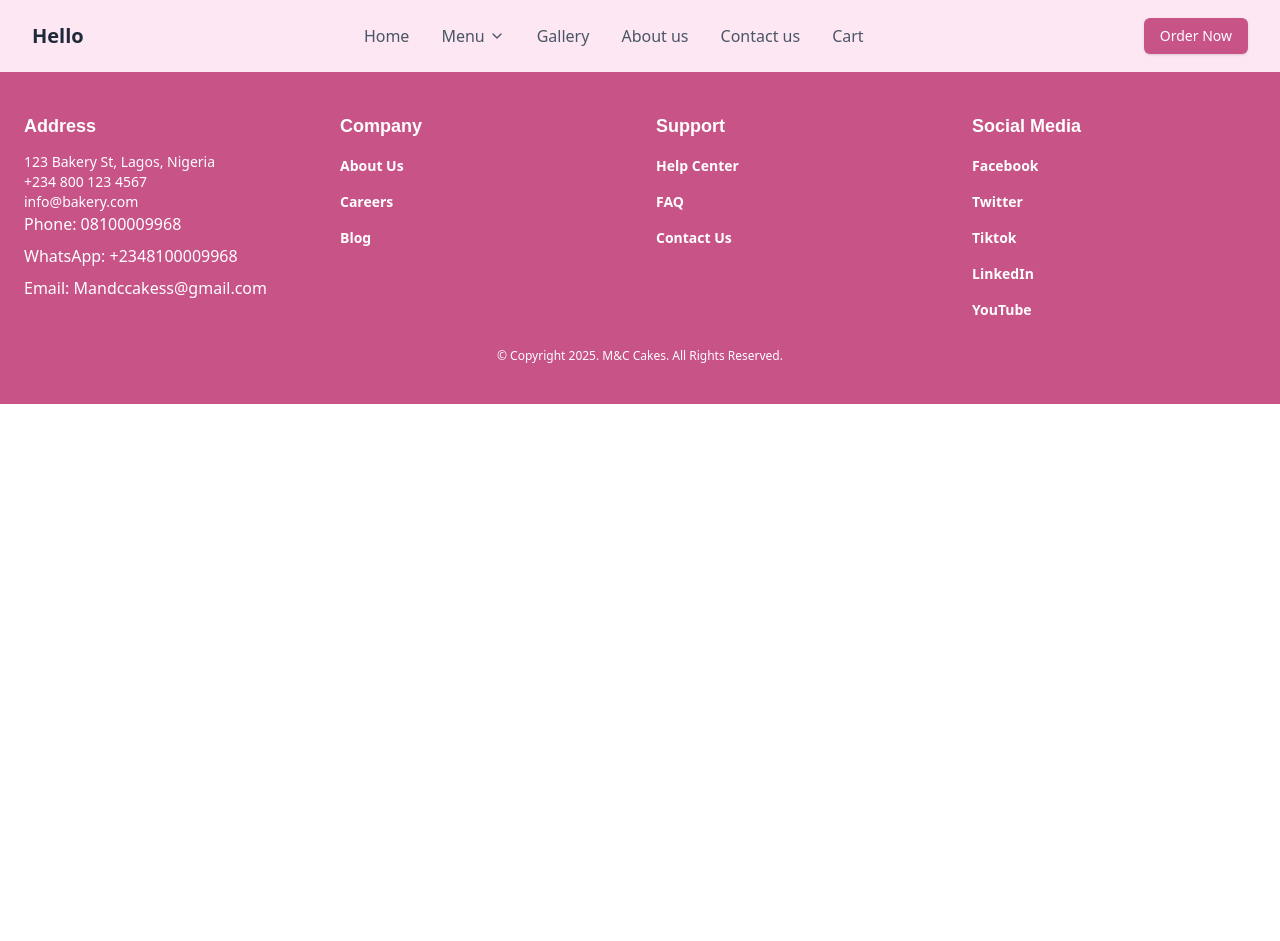
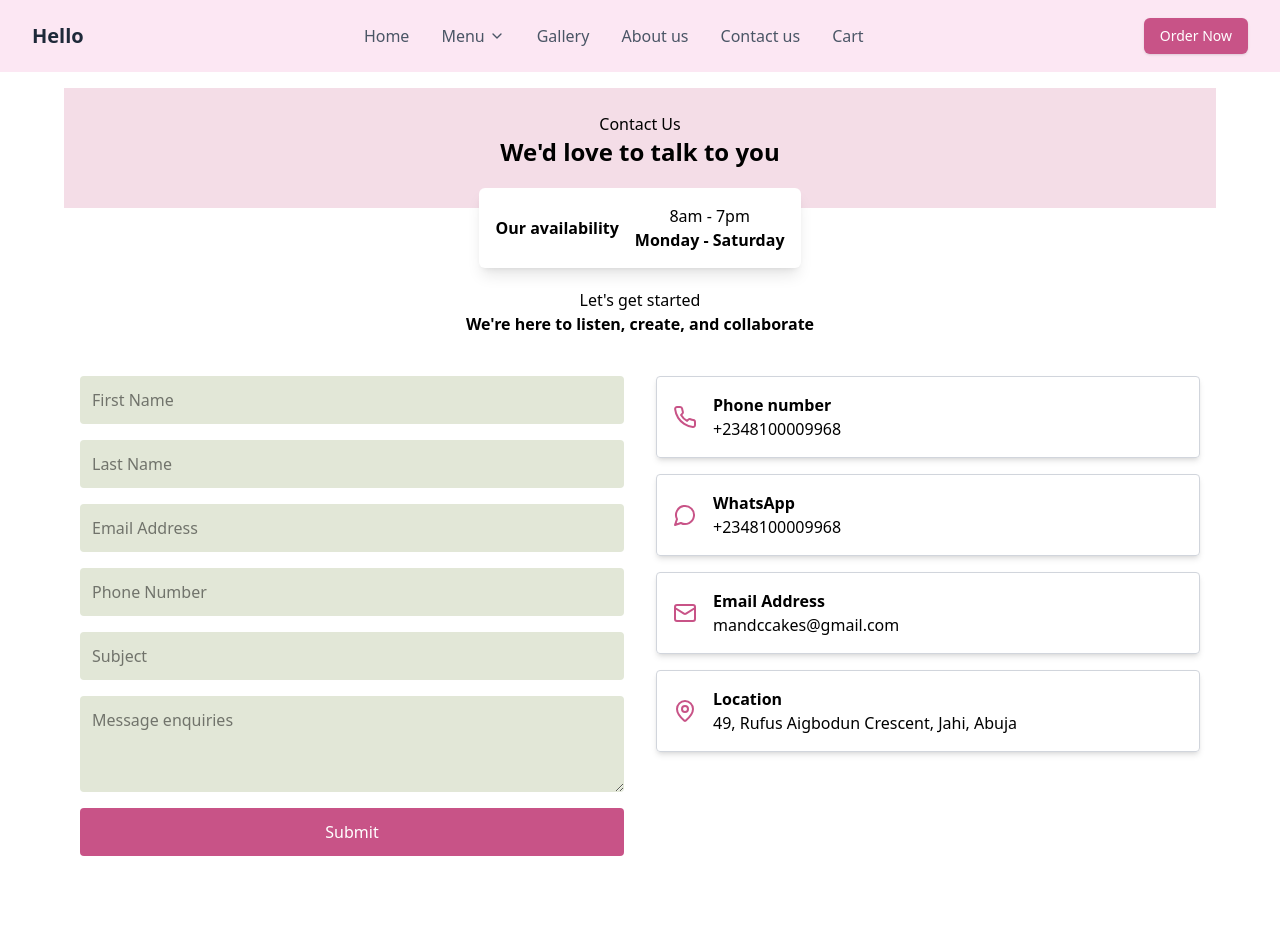
Before and after one commit to ericogbekene/Bakery_projectFE, a Next.js app: page /contact in a window 1280 px wide. Shown: the top 941 px of the page. Before the commit the page ends 800 px from the top, so only its background shows below. Built offline with nearby package versions, Linux system fonts and the light colour scheme; a web font is replaced by a local one.

Commit message:
fix the contact us page.

```diff
--- a/src/app/(landing)/page.tsx
+++ b/src/app/(landing)/page.tsx
@@ -1,11 +1,12 @@
+import Contact from "@/src/components/contact-us/Contact";
 import HeroSection from "@/src/components/hero-section";
 
 export default function Home() {
   return (
     <>
-    <HeroSection/>
+    {/* <HeroSection/> */}
 
-
+    <Contact/>
     </>
 
   );
--- a/src/components/contact-us/Contact.tsx
+++ b/src/components/contact-us/Contact.tsx
@@ -1,9 +1,70 @@
-import React from 'react'
+import React from 'react';
+import { Phone, MailIcon, MessageCircle, MapPin } from 'lucide-react';
 
 export default function Contact() {
   return (
-    <div>
+    <div className="flex flex-col items-center justify-center w-full p-4">
+      <div className="w-full max-w-6xl">
+        <div className='relative bg-[#F4DDE7] text-center p-6'>
+          <h1>Contact Us</h1>
+          <p className='font-bold text-2xl'>We&apos;d love to talk to you</p>
+          <div className='flex items-center justify-center mt-4'>
+            <div className='absolute top-[100px] flex gap-4 items-center bg-white shadow-lg p-4 rounded-md'>
+              <p className='font-bold'>Our availability</p>
+              <div>
+                <p>8am - 7pm</p>
+                <p className='font-bold'>Monday - Saturday</p>
+              </div>
+            </div>
+          </div>
+        </div>
 
+        <section className='my-20 px-4'>
+          <div className='text-center mb-10'>
+            <h1>Let&apos;s get started</h1>
+            <p className='font-bold'>We&apos;re here to listen, create, and collaborate</p>
+          </div>
+
+          <div className='flex flex-col lg:flex-row gap-8 w-full'>
+            {/* Form Section */}
+            <div className='flex flex-col gap-4 w-full lg:w-1/2'>
+              <input placeholder='First Name' className='p-3 bg-[#E2E7D7] w-full rounded' />
+              <input placeholder='Last Name' className='p-3 bg-[#E2E7D7] w-full rounded' />
+              <input placeholder='Email Address' className='p-3 bg-[#E2E7D7] w-full rounded' />
+              <input placeholder='Phone Number' className='p-3 bg-[#E2E7D7] w-full rounded' />
+              <input placeholder='Subject' className='p-3 bg-[#E2E7D7] w-full rounded' />
+              <textarea placeholder='Message enquiries' className='p-3 bg-[#E2E7D7] w-full h-24 rounded'></textarea>
+              <button type='submit' className='bg-[#C85387] text-white w-full py-3 rounded'>Submit</button>
+            </div>
+
+            {/* Contact Details Section */}
+            <div className='flex flex-col gap-4 w-full lg:w-1/2'>
+              {[
+                { icon: <Phone color="#C85387" />, title: 'Phone number', info: '+2348100009968' },
+                { icon: <MessageCircle color="#C85387" />, title: 'WhatsApp', info: '+2348100009968' },
+                { icon: <MailIcon color="#C85387" />, title: 'Email Address', info: 'mandccakes@gmail.com' },
+                { icon: <MapPin color="#C85387" />, title: 'Location', info: '49, Rufus Aigbodun Crescent, Jahi, Abuja' }
+              ].map((item, index) => (
+                <div key={index} className='flex items-center gap-4 border border-gray-300 p-4 rounded shadow-md w-full'>
+                  {item.icon}
+                  <div>
+                    <p className='font-bold'>{item.title}</p>
+                    <p>{item.info}</p>
+                  </div>
+                </div>
+              ))}
+            </div>
+          </div>
+        </section>
+
+        <section className='text-center px-4'>
+          <h1 className='font-bold text-2xl'>How helpful were we today?</h1>
+          <p>
+            Your feedback is the secret ingredient to our success. Share your thoughts with us!
+            <a href="mailto:mandccakes@gmail.com" className='text-[#C85387]'> Send us a message</a>
+          </p>
+        </section>
+      </div>
     </div>
-  )
+  );
 }
```
